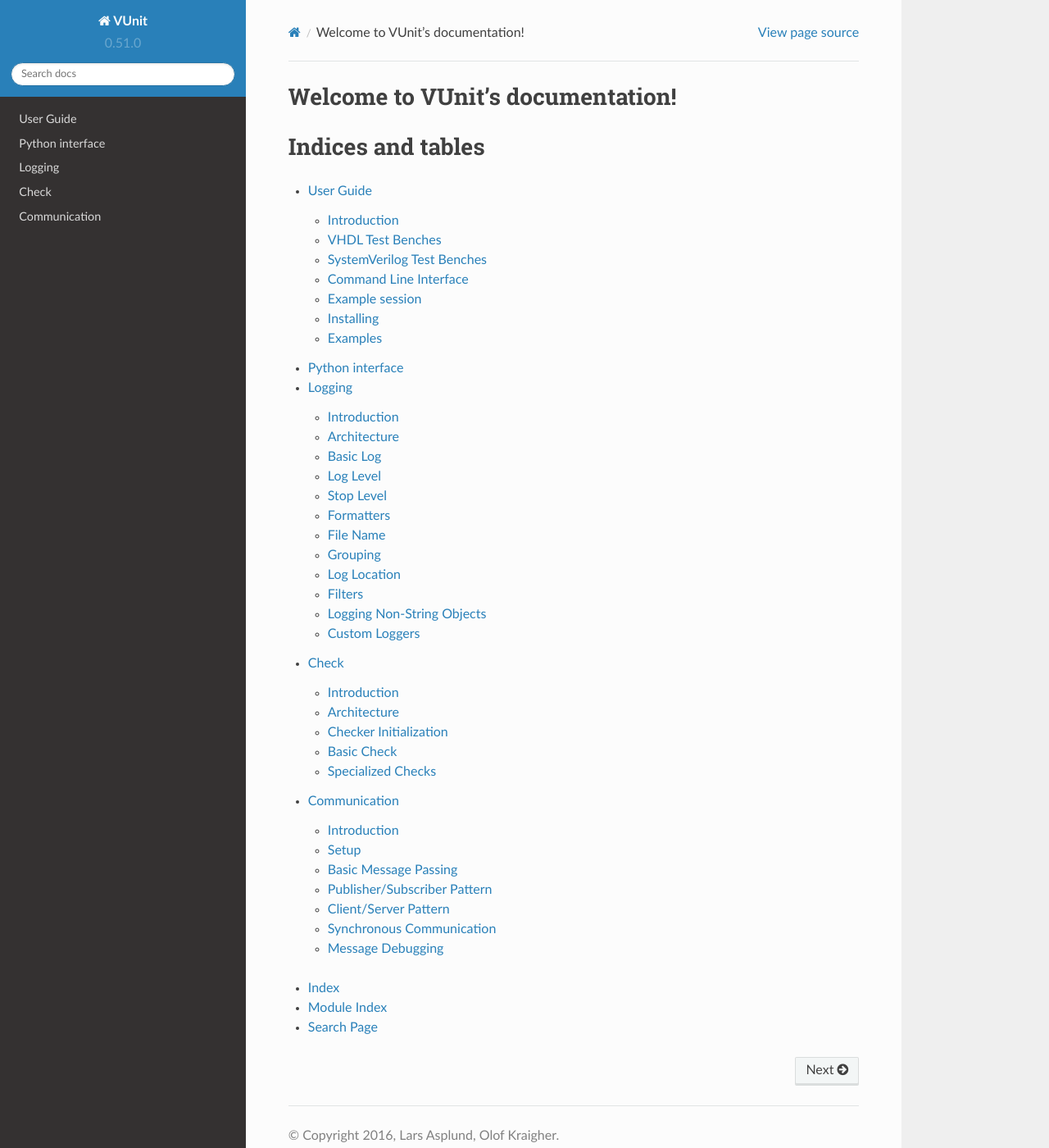
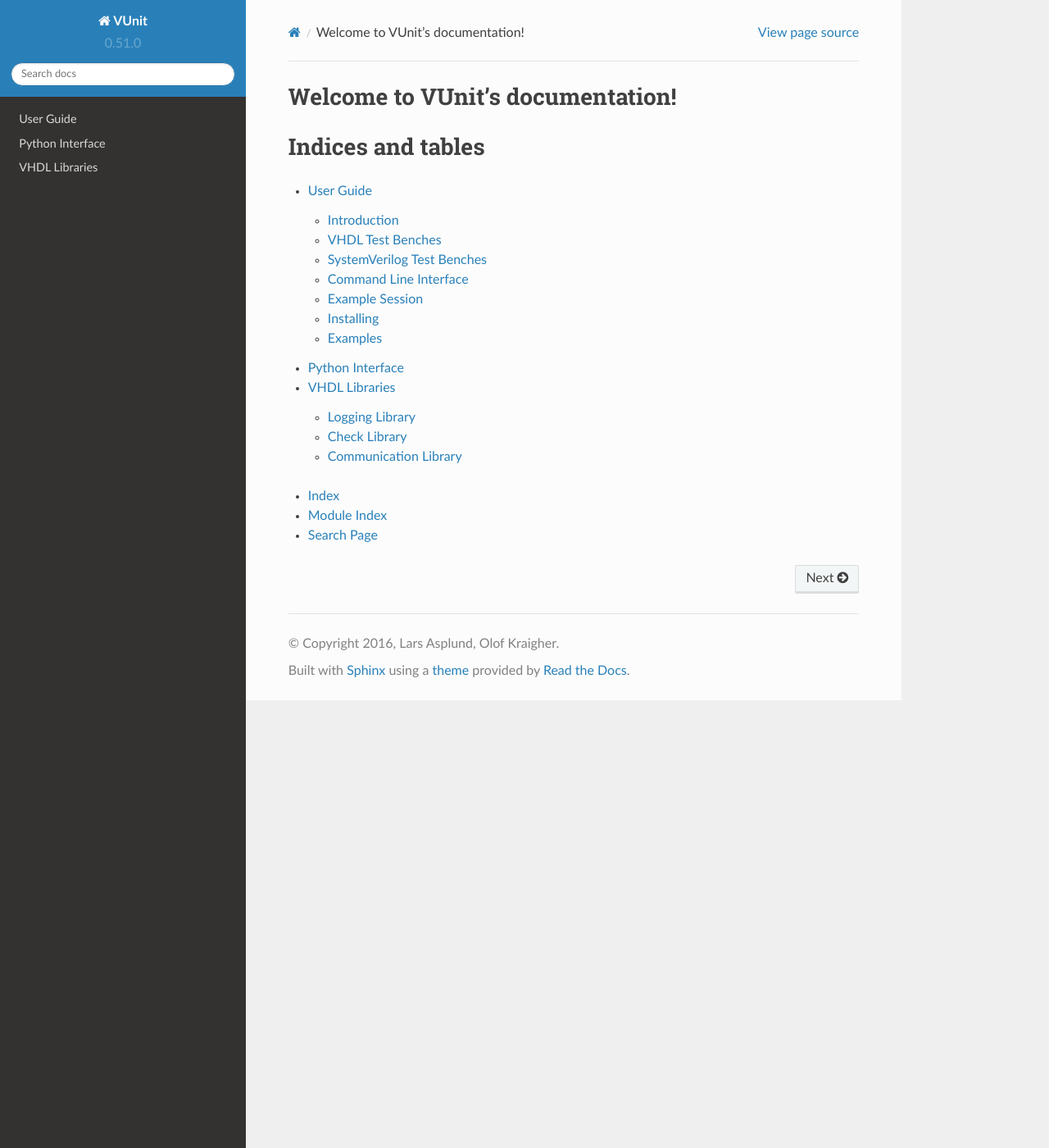
Before and after one commit to VUnit/vunit, a Sphinx documentation site: the page built from doc/index.rst, in a window 1280 px wide and 1400 px high. Shown: the whole window at 82% size. Built offline with Sphinx 7.4.7 and the Read the Docs theme 2.0.0, drawn with Linux system fonts in a browser that asks for light colours.

```diff
--- a/doc/check/user_guide.rst
+++ b/doc/check/user_guide.rst
@@ -1,5 +1,5 @@
-Check
-=====
+Check Library
+=============
 
 Introduction
 ------------
--- a/doc/com/user_guide.rst
+++ b/doc/com/user_guide.rst
@@ -1,5 +1,7 @@
-Communication
-=============
+.. _com_user_guide:
+
+Communication Library
+=====================
 
 Introduction
 ------------
--- a/doc/index.rst
+++ b/doc/index.rst
@@ -14,9 +14,7 @@ Indices and tables
 
    user_guide
    python_interface
-   logging/user_guide
-   check/user_guide
-   com/user_guide
+   vhdl_libraries
 
 * :ref:`genindex`
 * :ref:`modindex`
--- a/doc/logging/user_guide.rst
+++ b/doc/logging/user_guide.rst
@@ -1,5 +1,5 @@
-Logging
-=======
+Logging Library
+===============
 
 Introduction
 ------------
--- a/doc/python_interface.rst
+++ b/doc/python_interface.rst
@@ -1,4 +1,4 @@
-Python interface
+Python Interface
 ================
 .. automodule:: vunit.ui
 .. automodule:: vunit.vunit_cli
--- /dev/null
+++ b/doc/vhdl_libraries.rst
@@ -0,0 +1,9 @@
+VHDL Libraries
+==============
+
+.. toctree::
+   :maxdepth: 1
+
+   logging/user_guide
+   check/user_guide
+   com/user_guide
```
Also changed, not shown: doc/user_guide.rst (+5 -7 lines), 2 other files.
